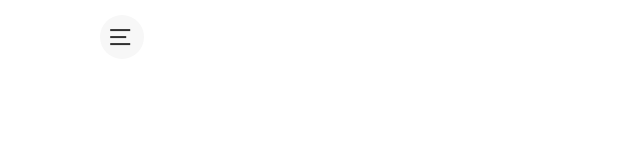
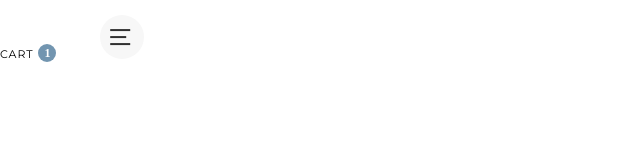
Before and after one commit to sallamTanna/north-twenty-two-private, a React (Create React App) app in the folder client/: page / in a window 1280 px wide. Shown: the top 160 px of the page, without its empty margins (0-640 px from the left). Built offline with nearby package versions, Linux system fonts and the light colour scheme.

Commit message:
Creating new component inside componen folder

```diff
--- a/client/src/components/App.js
+++ b/client/src/components/App.js
@@ -1,11 +1,13 @@
 import React from 'react';
 import Menu from './Menu';
+import Cart from './Cart';
 
 class App extends React.Component {
 
   render() {
     return <div className="app">
       <Menu />
+      <Cart />
     </div>;
   }
 }
--- /dev/null
+++ b/client/src/components/Cart/index.js
@@ -0,0 +1,17 @@
+import React, { Component } from 'react';
+import './style.css';
+
+class Cart extends Component {
+    state = {
+      cartNumber: 1,
+  }
+
+render(){
+  return <section className="cart-main-section">
+    <span>cart</span>
+    <span>{this.state.cartNumber}</span>
+  </section>
+}
+}
+
+export default Cart;
--- /dev/null
+++ b/client/src/components/Cart/style.css
@@ -0,0 +1,24 @@
+.cart-main-section span:nth-child(1) {
+  text-transform: uppercase;
+  font-family: 'Montserrat';
+  letter-spacing: 1px;
+  font-size: 11px;
+  padding-right: 10px;
+}
+
+.cart-main-section span:nth-child(2) {
+  width: 18px;
+  height: 18px;
+  position: absolute;
+  left: 3%;
+  vertical-align: middle;
+  border-radius: 50%;
+  letter-spacing: 0;
+  font-size: 12px;
+  font-weight: bold;
+  text-align: center;
+  transition: color 0.3s;
+  background-color: #7295b0;
+  color: #fff;
+  line-height: 18px;
+}
--- a/client/src/components/Menu/index.js
+++ b/client/src/components/Menu/index.js
@@ -4,9 +4,6 @@ import './style.css';
 import LogoText from './LogoText.png';
 
 class Menu extends Component{
-  constructor(props){
-    super(props)
-  }
 
   openMenu = ()=> {
     var linksBox = document.getElementsByClassName('links-box')[0];
```
